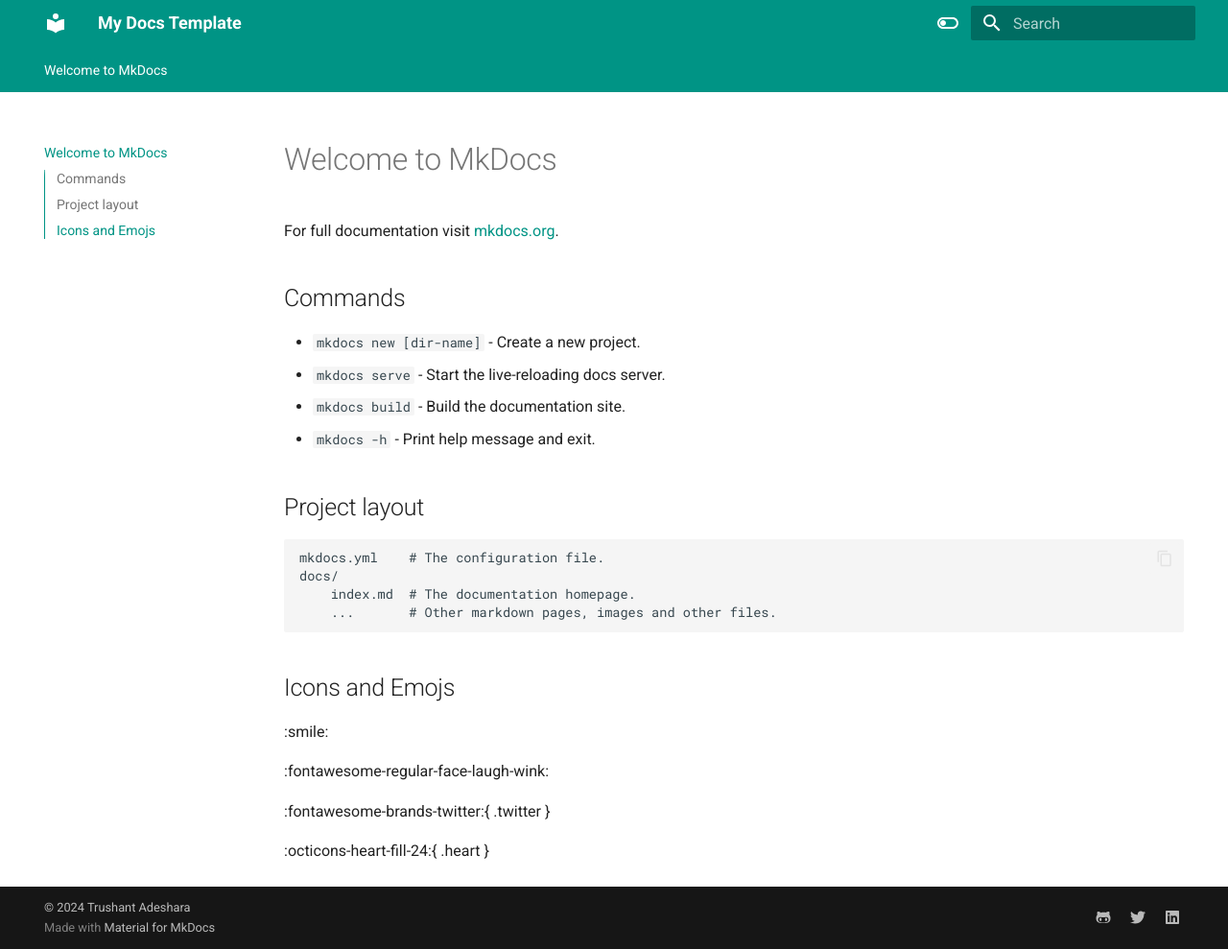
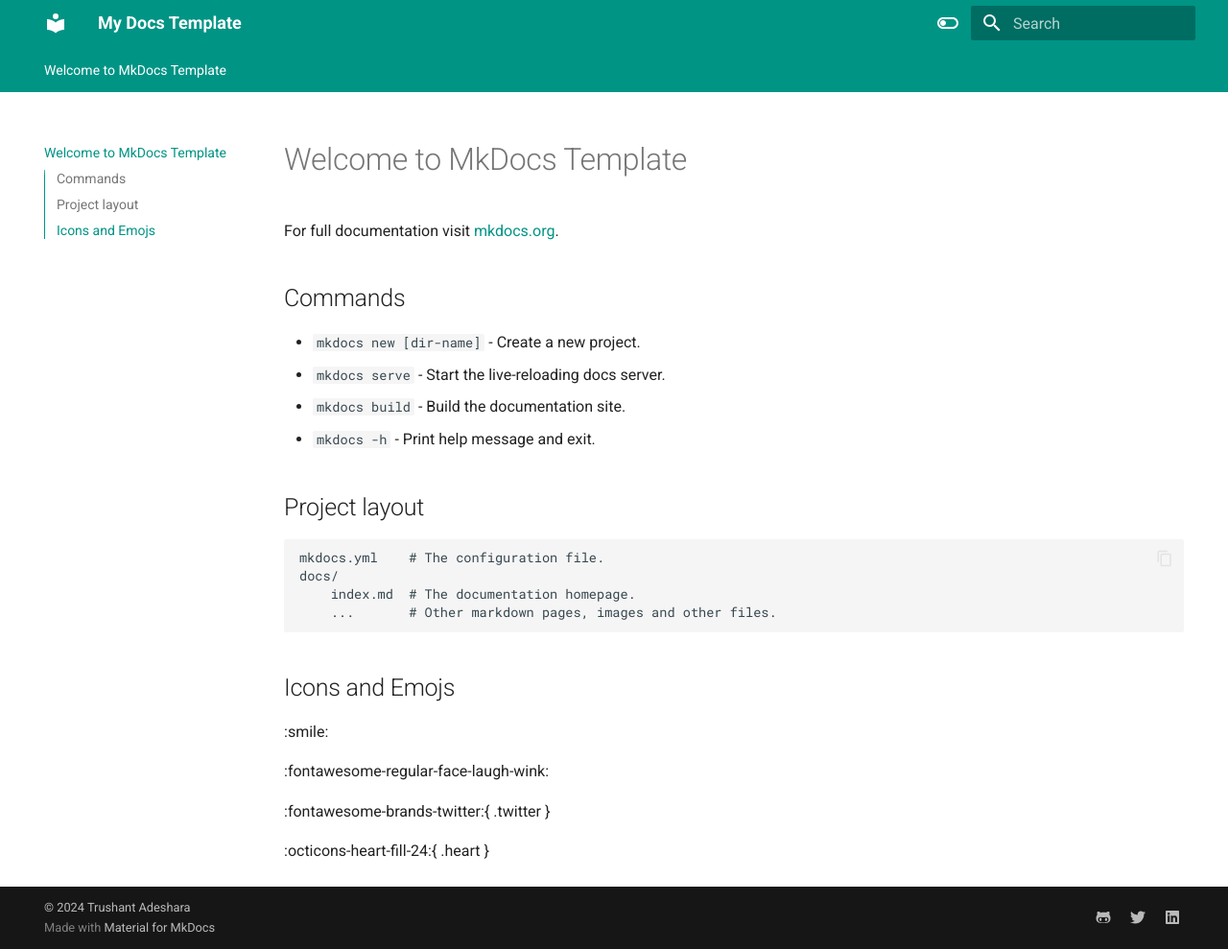
Before and after one commit to trushant05/mkdocs-material-template, an MkDocs documentation site: the page built from docs/index.md, in a window 1280 px wide and 989 px high. Shown: the whole window at 96% size. Built offline with MkDocs 1.6.1 and Material for MkDocs 9.7.7, drawn with Linux system fonts in a browser that asks for light colours.

```diff
--- a/docs/index.md
+++ b/docs/index.md
@@ -1,4 +1,4 @@
-# Welcome to MkDocs
+# Welcome to MkDocs Template
 
 For full documentation visit [mkdocs.org](https://www.mkdocs.org).
 
```
